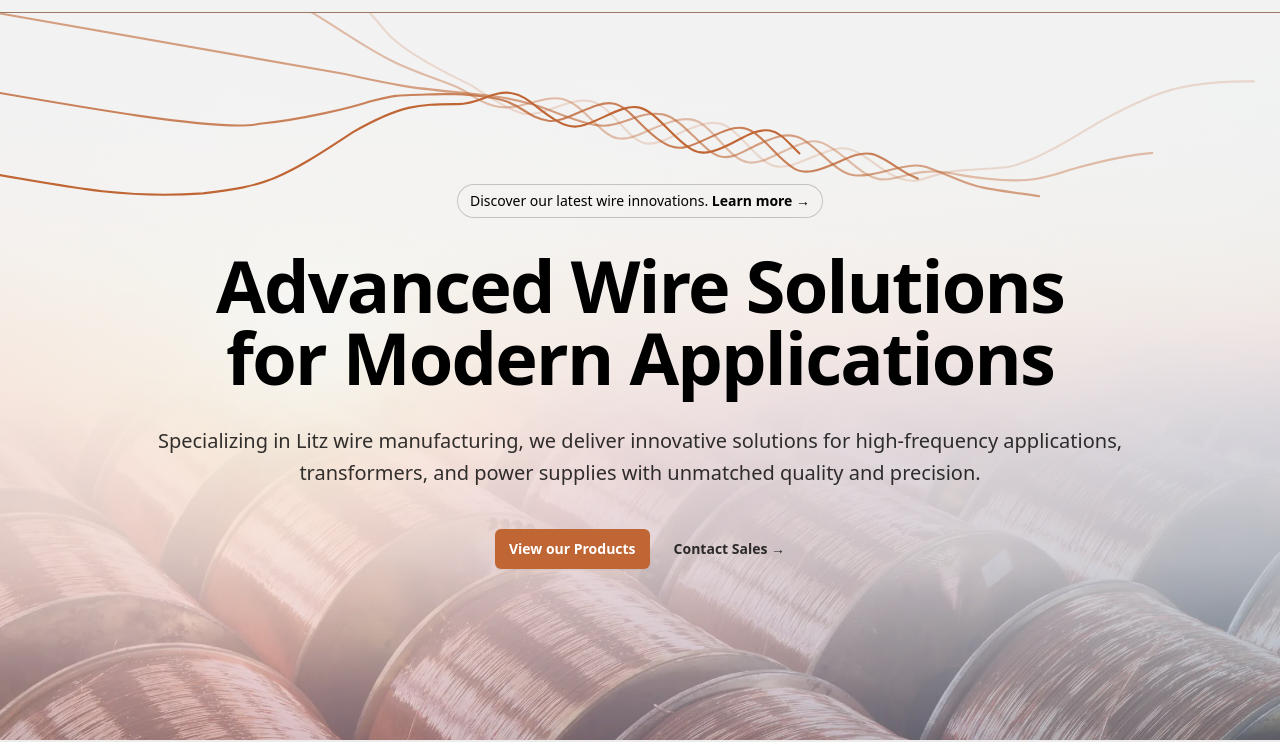
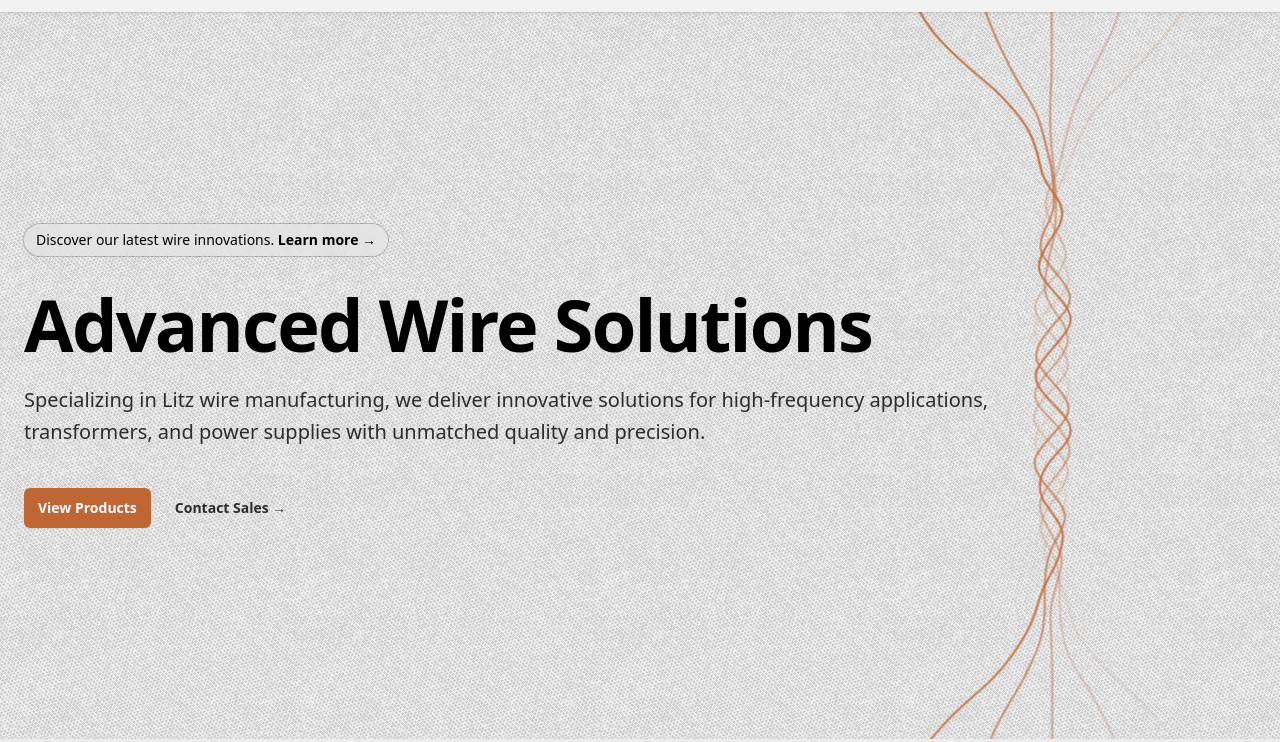
Before and after one commit to Blakeing/rubadue-astro, an Astro site: page / in a window 1280 px wide. Shown: the part 76-818 px from the top of the page. Built offline with nearby package versions, Linux system fonts and the light colour scheme; Astro itself is replaced by a stand-in of ours.

Commit message:
Update hero

```diff
--- a/src/components/astro/layout/Footer.astro
+++ b/src/components/astro/layout/Footer.astro
@@ -81,7 +81,7 @@ const navigation = {
 };
 ---
 
-<footer class="bg-background border-t border-border">
+<footer class="bg-background shadow">
   <div class="mx-auto container px-6 pb-8 pt-16 sm:pt-24 lg:px-8 lg:pt-32">
     <div class="xl:grid xl:grid-cols-3 xl:gap-8">
       <div class="space-y-8">
--- a/src/components/astro/layout/Hero.astro
+++ b/src/components/astro/layout/Hero.astro
@@ -1,25 +1,30 @@
 ---
 import { Image } from "astro:assets";
 import heroImage from "@/assets/rubadue-hero.webp";
-import { GeminiEffect } from "@/components/react/GeminiEffect";
+import { WireAnimation } from "@/components/react/WireAnimation";
 ---
 
 <div class="relative isolate overflow-hidden h-[calc(100vh-73px)]">
-  <Image
+  <!-- <Image
     src={heroImage}
     alt="Rubadue hero background"
     class="absolute inset-0 -z-10 object-cover w-full h-full"
     quality={90}
     format="webp"
-  />
+  /> -->
   <div
-    class="absolute inset-0 -z-10 bg-gradient-to-t from-transparent from-0% via-background/50 via-25% to-background"
+    class="absolute inset-0 -z-10 bg-background-muted opacity-30"
+    style="background-image: url('/images/iron-grip.png'); background-repeat: repeat; "
   >
   </div>
-  <GeminiEffect client:load />
-  <div class="mx-auto container px-6 lg:px-8 h-full flex items-center">
-    <div class="mx-auto max-w-5xl">
-      <div class="hidden sm:mb-8 sm:flex sm:justify-center">
+  <div
+    class="absolute inset-0 -z-10 bg-gradient-to-b from-background-muted to-background"
+  >
+  </div>
+  <WireAnimation client:load />
+  <div class="mx-auto container px-6 h-full flex items-center">
+    <div class="mr-auto max-w-5xl">
+      <div class="hidden sm:mb-8 sm:flex">
         <div
           class="relative rounded-full bg-background/20 backdrop-blur-sm px-3 py-1 text-sm/6 text-foreground ring-1 ring-foreground/20 hover:ring-foreground/40"
         >
@@ -30,25 +35,25 @@ import { GeminiEffect } from "@/components/react/GeminiEffect";
           </a>
         </div>
       </div>
-      <div class="text-center">
+      <div class="text-left">
         <h1
           class="text-balance text-5xl font-semibold tracking-tight text-foreground sm:text-7xl"
         >
-          Advanced Wire Solutions for Modern Applications
+          Advanced Wire Solutions
         </h1>
         <p
-          class="mt-8 text-pretty text-lg font-medium text-foreground/80 sm:text-xl/8"
+          class="mt-6 mx-auto text-pretty text-lg font-medium text-foreground/80 sm:text-xl/8"
         >
           Specializing in Litz wire manufacturing, we deliver innovative
           solutions for high-frequency applications, transformers, and power
           supplies with unmatched quality and precision.
         </p>
-        <div class="mt-10 flex items-center justify-center gap-x-6">
+        <div class="mt-10 flex items-center justify-start gap-x-6">
           <a
             href="/products"
             class="rounded-md bg-primary px-3.5 py-2.5 text-sm font-semibold text-primary-foreground shadow-sm hover:bg-primary/90 focus-visible:outline focus-visible:outline-2 focus-visible:outline-offset-2 focus-visible:outline-primary"
           >
-            View our Products
+            View Products
           </a>
           <a
             href="#"
--- a/src/components/react/CableSection.tsx
+++ b/src/components/react/CableSection.tsx
@@ -10,12 +10,6 @@ import doubleInsulatedImage from "@/assets/double_insulated-removebg-preview.png
 import tripleInsulatedImage from "@/assets/triple_insulated-removebg-preview.png";
 
 const features = [
-  {
-    name: "Bare Litz",
-    description:
-      "Litz wire is made of several strands of enameled magnet wire that are bunched or stranded together.",
-    image: litzWireImage,
-  },
   {
     name: "Single Insulated",
     description:
@@ -33,6 +27,12 @@ const features = [
     description:
       "Rubadue wire was the first company to design and manufacture triple insulated wires.",
     image: tripleInsulatedImage,
+  },
+  {
+    name: "Bare Litz",
+    description:
+      "Litz wire is made of several strands of enameled magnet wire that are bunched or stranded together.",
+    image: litzWireImage,
   },
 ];
 
--- a/src/components/react/Header.tsx
+++ b/src/components/react/Header.tsx
@@ -69,7 +69,7 @@ const resources = [
 
 export function Header() {
   return (
-    <header className="bg-background border-b sticky top-0 z-50">
+    <header className="bg-background shadow sticky top-0 z-50">
       <nav className="mx-auto flex container items-center justify-between py-6 ">
         <a href="/" className="-m-1.5 p-1.5">
           <TextLogo />
--- /dev/null
+++ b/src/components/react/WireAnimation.tsx
@@ -0,0 +1,152 @@
+import { motion } from "framer-motion";
+import { cn } from "@/lib/utils";
+
+export const WireAnimation = ({ className }: { className?: string }) => {
+  return (
+    <div className={cn("absolute inset-0 -z-10 overflow-hidden", className)}>
+      <svg
+        width="100%"
+        height="100%"
+        viewBox="0 0 1440 1000"
+        preserveAspectRatio="xMidYMid slice"
+        xmlns="http://www.w3.org/2000/svg"
+        className="absolute w-full h-full  left-1/3 animate-pulse"
+        style={{
+          transform: " scaleX(1.25) rotate(90deg)",
+        }}
+      >
+        <defs>
+          <linearGradient id="wireGradient1" x1="0" y1="0" x2="1" y2="0">
+            <stop
+              offset="0%"
+              className="stop-primary"
+              style={{ stopColor: "hsl(var(--primary))", stopOpacity: 1 }}
+            />
+            <stop
+              offset="100%"
+              className="stop-primary"
+              style={{ stopColor: "hsl(var(--primary))", stopOpacity: 0.8 }}
+            />
+          </linearGradient>
+          <linearGradient id="wireGradient2" x1="0" y1="0" x2="1" y2="0">
+            <stop
+              offset="0%"
+              className="stop-primary"
+              style={{ stopColor: "hsl(var(--primary))", stopOpacity: 0.8 }}
+            />
+            <stop
+              offset="100%"
+              className="stop-primary"
+              style={{ stopColor: "hsl(var(--primary))", stopOpacity: 0.6 }}
+            />
+          </linearGradient>
+          <linearGradient id="wireGradient3" x1="0" y1="0" x2="1" y2="0">
+            <stop
+              offset="0%"
+              className="stop-primary"
+              style={{ stopColor: "hsl(var(--primary))", stopOpacity: 0.6 }}
+            />
+            <stop
+              offset="100%"
+              className="stop-primary"
+              style={{ stopColor: "hsl(var(--primary))", stopOpacity: 0.4 }}
+            />
+          </linearGradient>
+          <linearGradient id="wireGradient4" x1="0" y1="0" x2="1" y2="0">
+            <stop
+              offset="0%"
+              className="stop-primary"
+              style={{ stopColor: "hsl(var(--primary))", stopOpacity: 0.4 }}
+            />
+            <stop
+              offset="100%"
+              className="stop-primary"
+              style={{ stopColor: "hsl(var(--primary))", stopOpacity: 0.2 }}
+            />
+          </linearGradient>
+          <linearGradient id="wireGradient5" x1="0" y1="0" x2="1" y2="0">
+            <stop
+              offset="0%"
+              className="stop-primary"
+              style={{ stopColor: "hsl(var(--primary))", stopOpacity: 0.2 }}
+            />
+            <stop
+              offset="100%"
+              className="stop-primary"
+              style={{ stopColor: "hsl(var(--primary))", stopOpacity: 0.1 }}
+            />
+          </linearGradient>
+        </defs>
+        <motion.path
+          d="M0 663C145.5 663 191 666.265 269 647C326.5 630 339.5 621 397.5 566C439 531.5 455 529.5 490 523C509.664 519.348 521 503.736 538 504.236C553.591 504.236 562.429 514.739 584.66 522.749C592.042 525.408 600.2 526.237 607.356 523.019C624.755 515.195 641.446 496.324 657 496.735C673.408 496.735 693.545 519.572 712.903 526.769C718.727 528.934 725.184 528.395 730.902 525.965C751.726 517.115 764.085 497.106 782 496.735C794.831 496.47 804.103 508.859 822.469 518.515C835.13 525.171 850.214 526.815 862.827 520.069C875.952 513.049 889.748 502.706 903.5 503.736C922.677 505.171 935.293 510.562 945.817 515.673C954.234 519.76 963.095 522.792 972.199 524.954C996.012 530.611 1007.42 534.118 1034 549C1077.5 573.359 1082.5 594.5 1140 629C1206 670 1328.5 662.5 1440 662.5"
+          stroke="url(#wireGradient1)"
+          strokeWidth="2"
+          fill="none"
+          initial={{ pathLength: 0 }}
+          animate={{ pathLength: 1 }}
+          transition={{
+            duration: 4,
+            repeat: 0,
+            ease: "easeInOut",
+          }}
+        />
+        <motion.path
+          d="M0 587.5C147 587.5 277 587.5 310 573.5C348 563 392.5 543.5 408 535C434 523.5 426 526.235 479 515.235C494 512.729 523 510.435 534.5 512.735C554.5 516.735 555.5 523.235 576 523.735C592 523.735 616 496.735 633 497.235C648.671 497.235 661.31 515.052 684.774 524.942C692.004 527.989 700.2 528.738 707.349 525.505C724.886 517.575 741.932 498.33 757.5 498.742C773.864 498.742 791.711 520.623 810.403 527.654C816.218 529.841 822.661 529.246 828.451 526.991C849.246 518.893 861.599 502.112 879.5 501.742C886.47 501.597 896.865 506.047 907.429 510.911C930.879 521.707 957.139 519.639 982.951 520.063C1020.91 520.686 1037.5 530.797 1056.5 537C1102.24 556.627 1116.5 570.704 1180.5 579.235C1257.5 589.5 1279 587 1440 588"
+          stroke="url(#wireGradient2)"
+          strokeWidth="2"
+          fill="none"
+          initial={{ pathLength: 0 }}
+          animate={{ pathLength: 1 }}
+          transition={{
+            duration: 4,
+            repeat: 0,
+            ease: "easeInOut",
+            delay: 0.2,
+          }}
+        />
+        <motion.path
+          d="M0 514C147.5 514.333 294.5 513.735 380.5 513.735C405.976 514.94 422.849 515.228 436.37 515.123C477.503 514.803 518.631 506.605 559.508 511.197C564.04 511.706 569.162 512.524 575 513.735C588 516.433 616 521.702 627.5 519.402C647.5 515.402 659 499.235 680.5 499.235C700.5 499.235 725 529.235 742 528.735C757.654 528.735 768.77 510.583 791.793 500.59C798.991 497.465 807.16 496.777 814.423 499.745C832.335 507.064 850.418 524.648 866 524.235C882.791 524.235 902.316 509.786 921.814 505.392C926.856 504.255 932.097 504.674 937.176 505.631C966.993 511.248 970.679 514.346 989.5 514.735C1006.3 515.083 1036.5 513.235 1055.5 513.235C1114.5 513.235 1090.5 513.235 1124 513.235C1177.5 513.235 1178.99 514.402 1241 514.402C1317.5 514.402 1274.5 512.568 1440 513.235"
+          stroke="url(#wireGradient3)"
+          strokeWidth="2"
+          fill="none"
+          initial={{ pathLength: 0 }}
+          animate={{ pathLength: 1 }}
+          transition={{
+            duration: 4,
+            repeat: 0,
+            ease: "easeInOut",
+            delay: 0.4,
+          }}
+        />
+        <motion.path
+          d="M0 438.5C150.5 438.5 261 438.318 323.5 456.5C351 464.5 387.517 484.001 423.5 494.5C447.371 501.465 472 503.735 487 507.735C503.786 512.212 504.5 516.808 523 518.735C547 521.235 564.814 501.235 584.5 501.235C604.5 501.235 626 529.069 643 528.569C658.676 528.569 672.076 511.63 695.751 501.972C703.017 499.008 711.231 498.208 718.298 501.617C735.448 509.889 751.454 529.98 767 529.569C783.364 529.569 801.211 507.687 819.903 500.657C825.718 498.469 832.141 499.104 837.992 501.194C859.178 508.764 873.089 523.365 891 523.735C907.8 524.083 923 504.235 963 506.735C1034.5 506.735 1047.5 492.68 1071 481.5C1122.5 457 1142.23 452.871 1185 446.5C1255.5 436 1294 439 1439.5 439"
+          stroke="url(#wireGradient4)"
+          strokeWidth="2"
+          fill="none"
+          initial={{ pathLength: 0 }}
+          animate={{ pathLength: 1 }}
+          transition={{
+            duration: 4,
+            repeat: 0,
+            ease: "easeInOut",
+            delay: 0.6,
+          }}
+        />
+        <motion.path
+          d="M0.5 364C145.288 362.349 195 361.5 265.5 378C322 391.223 399.182 457.5 411 467.5C424.176 478.649 456.916 491.677 496.259 502.699C498.746 503.396 501.16 504.304 503.511 505.374C517.104 511.558 541.149 520.911 551.5 521.236C571.5 521.236 590 498.736 611.5 498.736C631.5 498.736 652.5 529.236 669.5 528.736C685.171 528.736 697.81 510.924 721.274 501.036C728.505 497.988 736.716 497.231 743.812 500.579C761.362 508.857 778.421 529.148 794 528.736C810.375 528.736 829.35 508.68 848.364 502.179C854.243 500.169 860.624 500.802 866.535 502.718C886.961 509.338 898.141 519.866 916 520.236C932.8 520.583 934.5 510.236 967.5 501.736C1011.5 491 1007.5 493.5 1029.5 480C1069.5 453.5 1072 440.442 1128.5 403.5C1180.5 369.5 1275 360.374 1439 364"
+          stroke="url(#wireGradient5)"
+          strokeWidth="2"
+          fill="none"
+          initial={{ pathLength: 0 }}
+          animate={{ pathLength: 1 }}
+          transition={{
+            duration: 4,
+            repeat: 0,
+            ease: "easeInOut",
+            delay: 0.8,
+          }}
+        />
+      </svg>
+    </div>
+  );
+};
```
Also changed, not shown: public/images/brushed-alum-dark.png (added), public/images/iron-grip.png (added).
